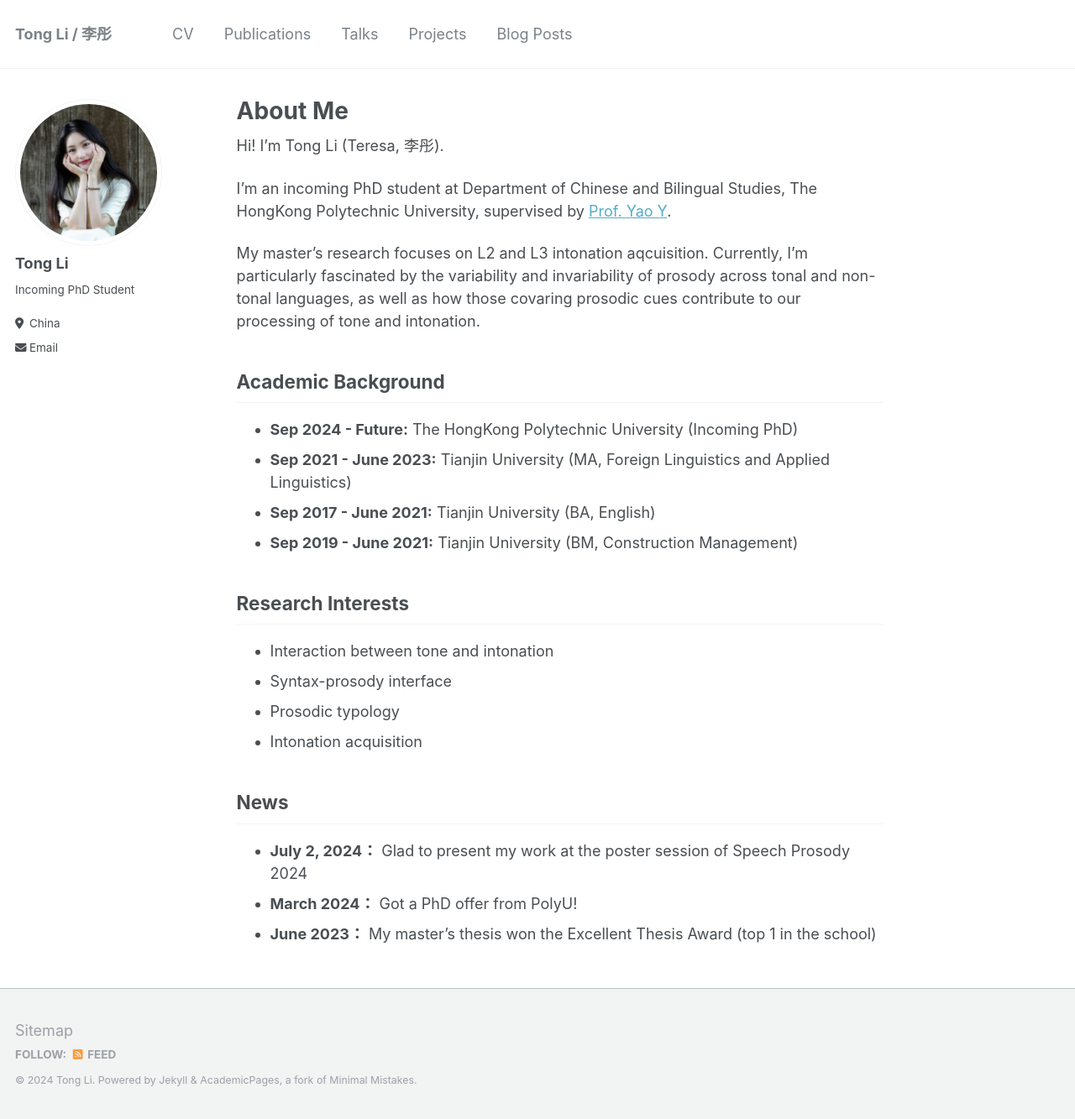
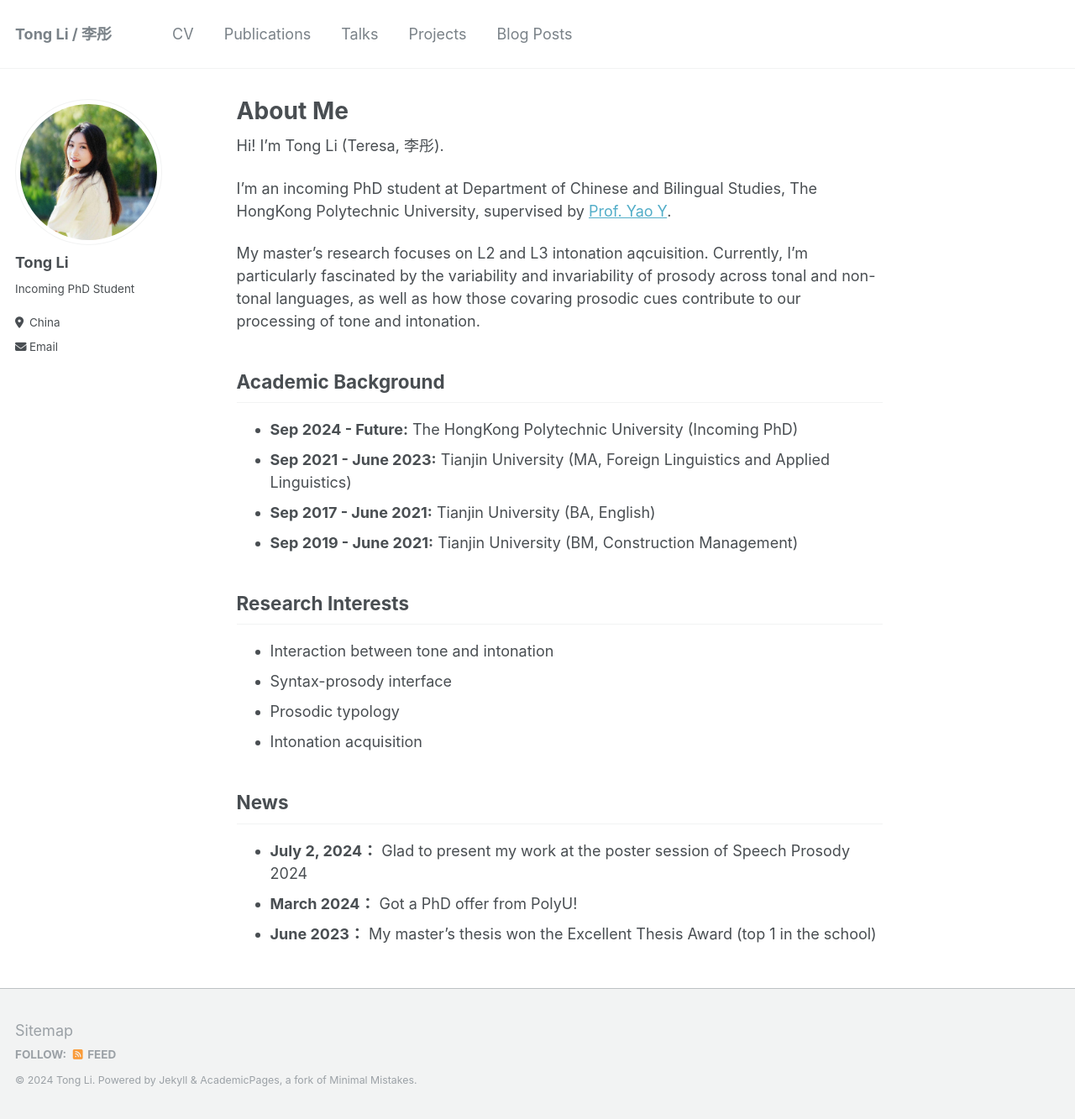
Before and after one commit to litonglinguistics/litonglinguistics.github.io, a Jekyll site: the page built from _pages/about.md, in a window 1280 px wide and 1333 px high. Shown: the whole window at 84% size. Built offline with Jekyll 4.4.1, drawn with Linux system fonts in a browser that asks for light colours.

Commit message:
Update _config.yml

```diff
--- a/_config.yml
+++ b/_config.yml
@@ -24,7 +24,7 @@ repository               : "litonglinguistics/litonglinguistics.github.io"
 #               Additional customization can be done by editing /_includes/author-profile.html
 author:
   # Biographic information
-  avatar           : "PROFILE3.png"
+  avatar           : "PROFILE.png"
   name             : "Tong Li"
   pronouns         : # example: "she/her"
   bio              : "Incoming PhD Student"
```
